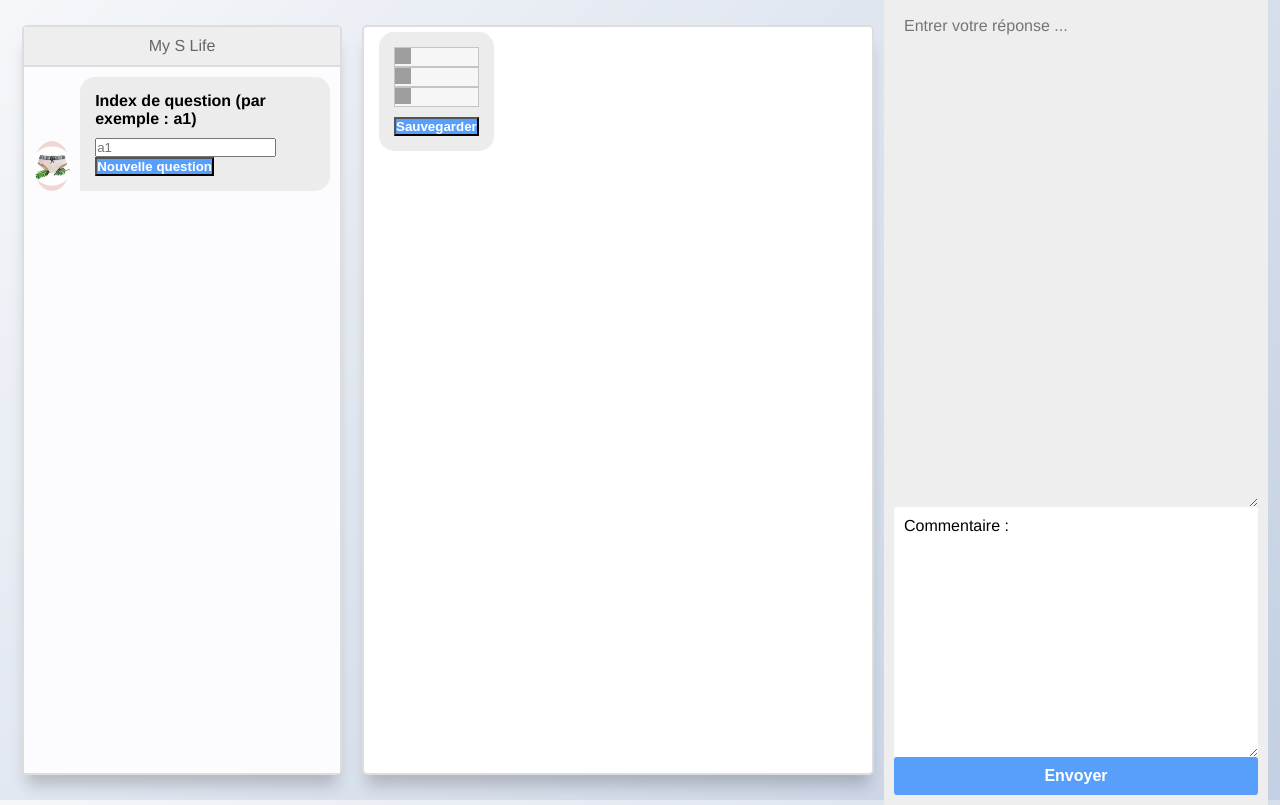
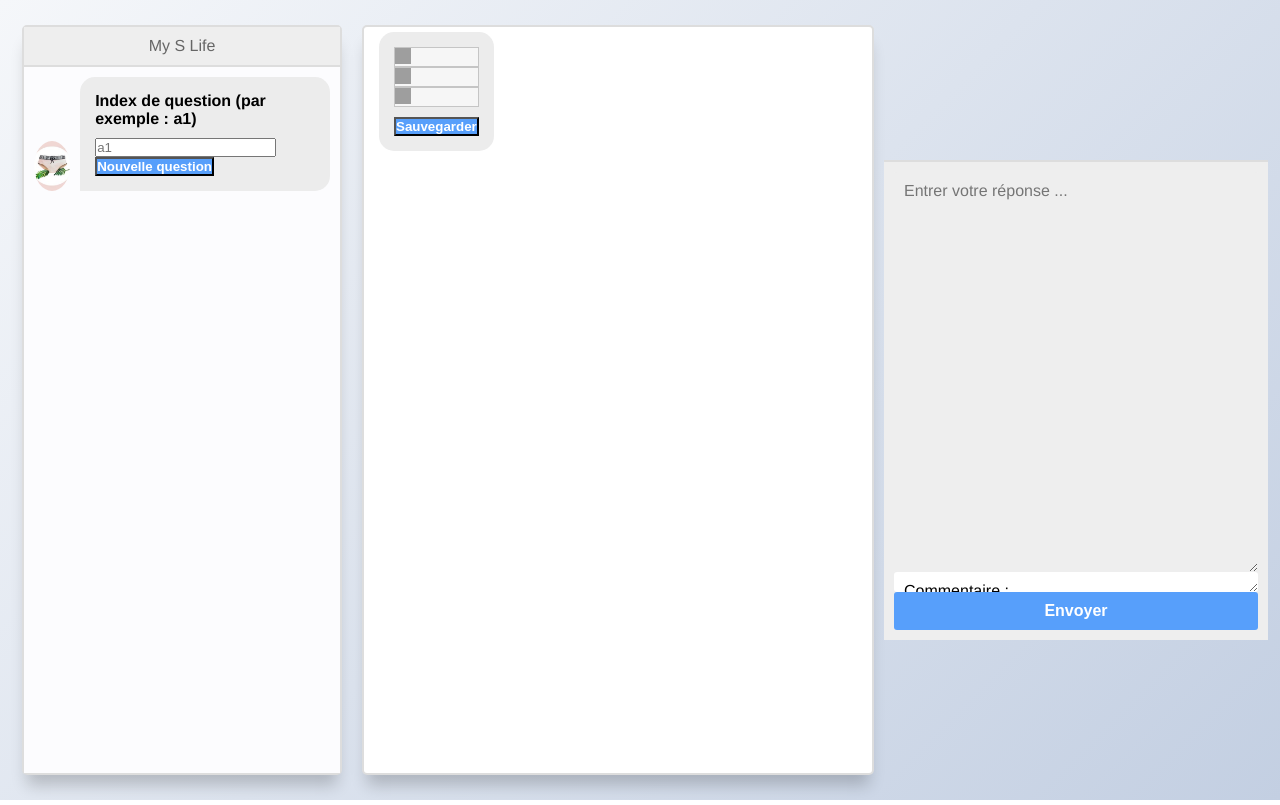
Before and after one commit to xingyuliuNLP/test-ranking-response, a Flask app: page / in a window 1280 px wide. Run offline with Flask 2, Linux system fonts and the light colour scheme; some libraries are stand-ins or nearby versions; grey boxes are pictures that could not be loaded.

Commit message:
change style

```diff
--- a/static/styles/style_expert.css
+++ b/static/styles/style_expert.css
@@ -143,13 +143,13 @@ body {
 .msger-input {
   /* flex: 5;
   width: 735px; */
-  height: 500px;
+  height: 400px;
   background: #eee;
   font-family: Helvetica, sans-serif;
 
 }
 .cmt-input {
-  height: 250px;
+  height: 20px;
   font-family: Helvetica, sans-serif;
 
 }
```
